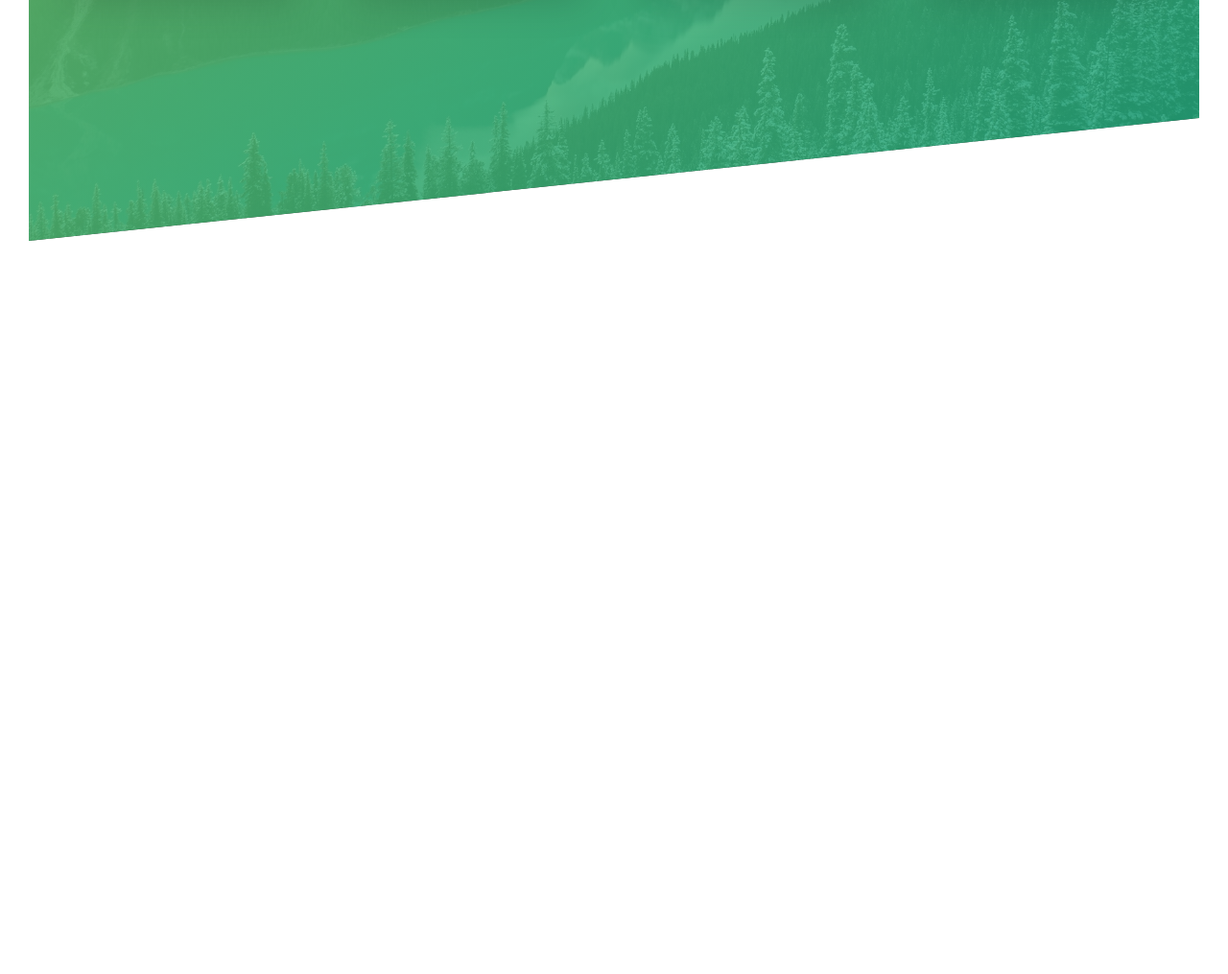
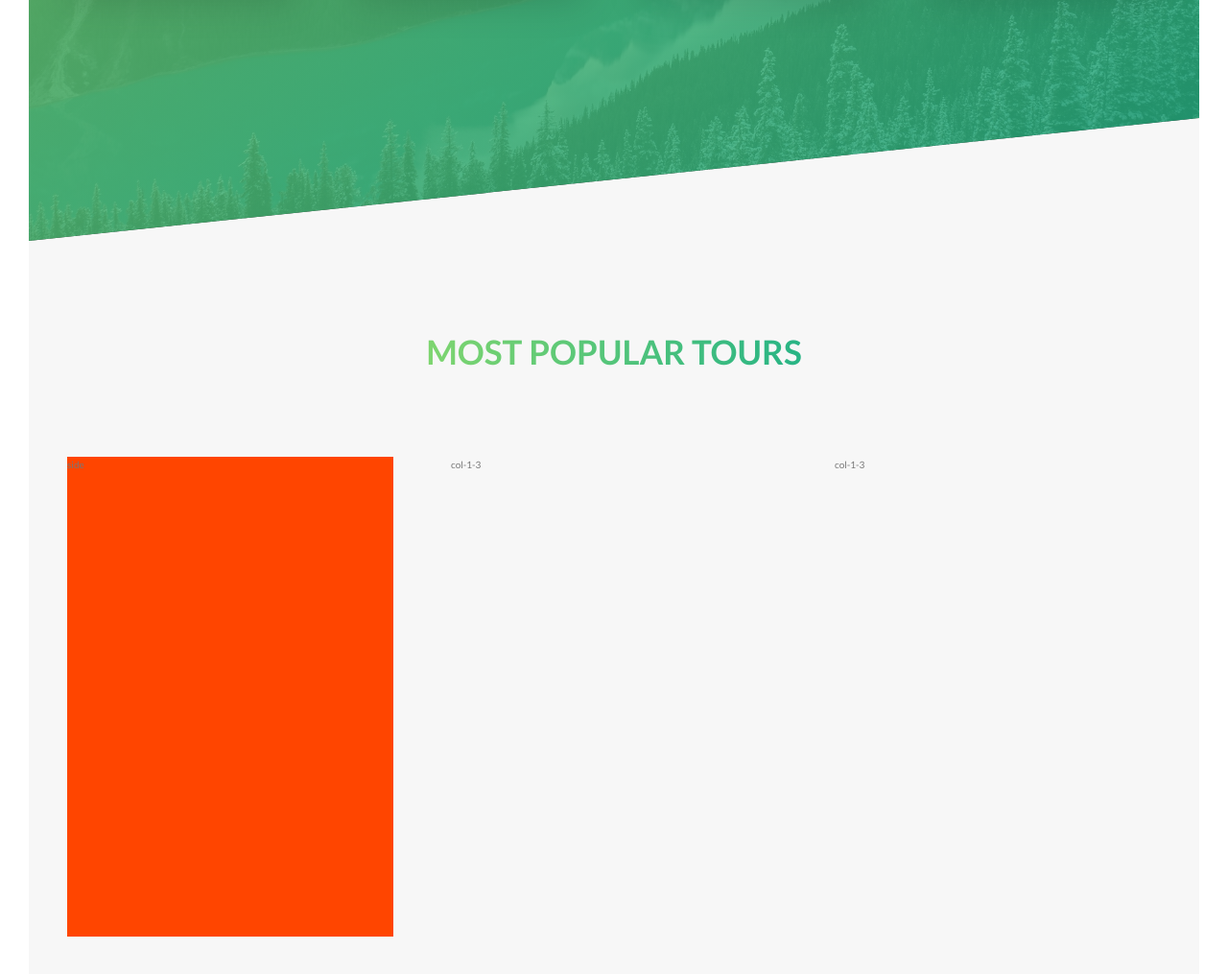
Before and after one commit to abdulsamad2/advance-css-re-cap, a website: page index.html in a window 1280 px wide. Shown: the part 2071-3086 px from the top of the page at 96% size. Before the commit the page ends 2322 px from the top, so only its background shows below. Drawn offline with Linux system fonts and the light colour scheme.

Commit message:
card making

```diff
--- a/index.html
+++ b/index.html
@@ -130,6 +130,20 @@
           </div>
         </div>
       </section>
+      <section class="section-tours">
+        <div class="u-center-text u-margin-bottom-big">
+          <h2 class="heading-secondary">Most Popular Tours</h2>
+        </div>
+        <div class="row">
+          <div class="col-1-of-3">
+            <div class="card">
+              <div class="card__side">side</div>
+            </div>
+          </div>
+          <div class="col-1-of-3">col-1-3</div>
+          <div class="col-1-of-3">col-1-3</div>
+        </div>
+      </section>
     </main>
     <!--
     <section class="grid-test">
--- /dev/null
+++ b/sass/components/_card.scss
@@ -0,0 +1,13 @@
+.card {
+  perspective: 150rem;
+  -moz-perspective: 150rem;
+
+  &__side {
+    background-color: orangered;
+    height: 50rem;
+    transition: all 0.8s;
+  }
+  &:hover &__side {
+    transform: rotateY(180deg);
+  }
+}
--- a/sass/main.scss
+++ b/sass/main.scss
@@ -8,6 +8,7 @@
 @import "./components/button";
 @import "./components/composition";
 @import "./components/feature-box";
+@import "./components/card";
 @import "./layout/header";
 @import "./pages/home";
 @import "./layout/grid";
--- a/sass/pages/_home.scss
+++ b/sass/pages/_home.scss
@@ -21,3 +21,10 @@
     transform: skewY(6deg);
   }
 }
+
+//
+.section-tours {
+  background-color: $color-grey-light-1;
+  padding: 25rem 0 50rem 0;
+  margin-top: -10rem;
+}
```
Also changed, not shown: css/style.css.
